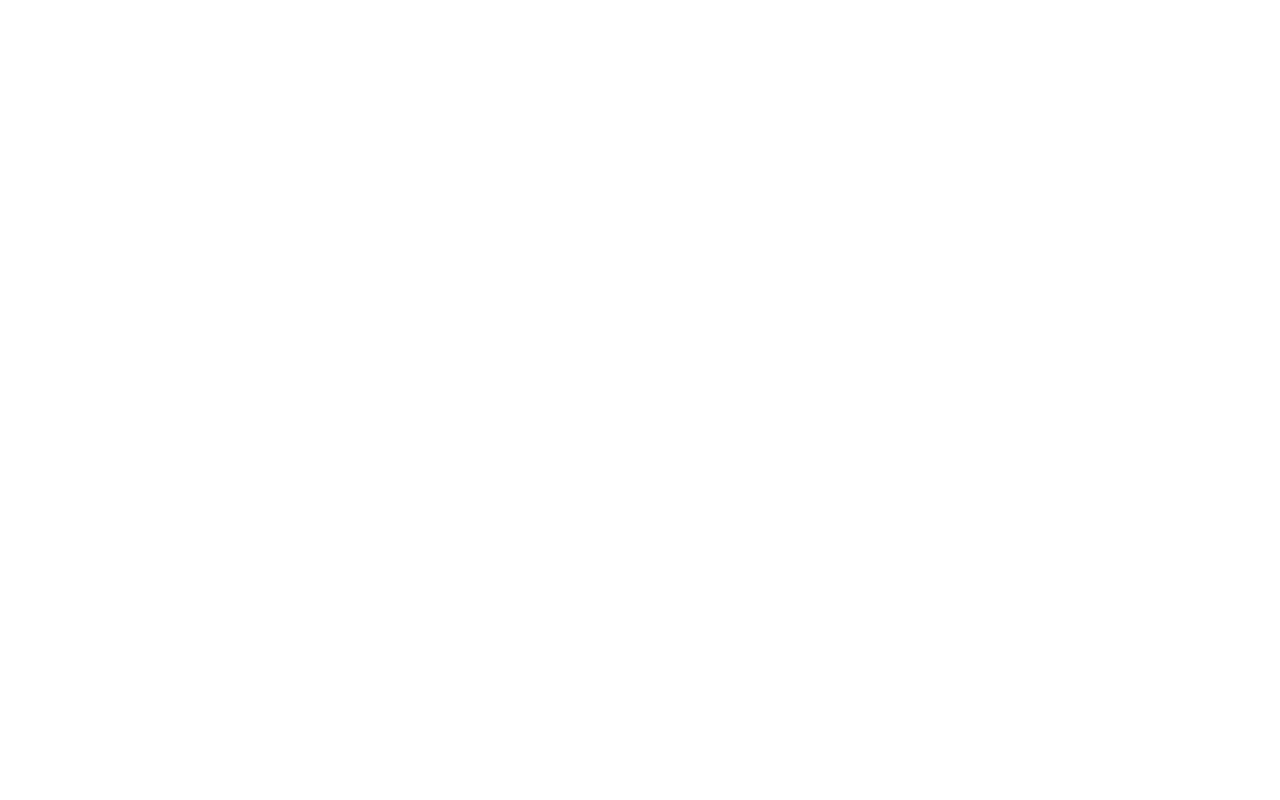
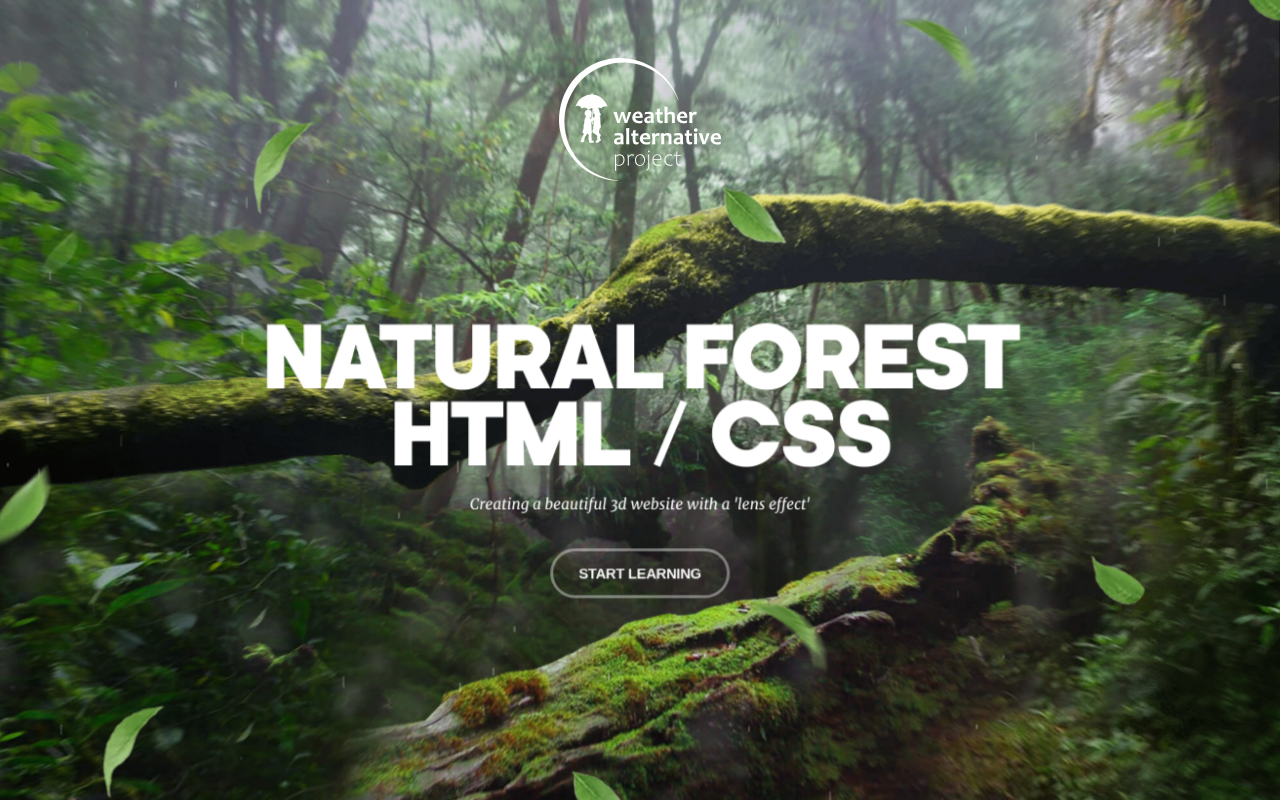
Before and after one commit to kazrias/parallax-intro, a plain HTML site: page index.html in a window 1280 px wide. Drawn offline with Linux system fonts and the light colour scheme.

Commit message:
project finished

```diff
--- a/css/main.css
+++ b/css/main.css
@@ -0,0 +1,124 @@
+* {
+  margin: 0;
+  padding: 0;
+  box-sizing: border-box;
+}
+
+:root {
+  --index: calc(1vw + 1vh);
+  --transition: 1.5s cubic-bezier(.05, .5, 0, 1);
+}
+
+@font-face {
+  font-family: kamerik-3d;
+  src: url(../fonts/kamerik205-heavy.woff2);
+  font-weight: 900;
+}
+
+@font-face {
+  font-family: merriweather-italic-3d;
+  src: url(../fonts/merriweather-regular-italic.woff2);
+}
+
+body {
+  background-color: #000;
+  color: #fff;
+  font-family: kamerik-3d;
+}
+
+.logo {
+  width: calc(var(--index)*7.8);
+  height: calc(var(--index)*7.8);
+  background-repeat: no-repeat;
+  position: absolute;
+  left: calc(50% - calc(var(--index)*7.8)/2);
+  top: calc(var(--index)*2.8);
+  z-index: 1;
+}
+
+.layers {
+  perspective: 1000px;
+  overflow: hidden;
+}
+
+.layers__container {
+  min-height: 500px;
+  height: 100vh;
+  transform-style: preserve-3d;
+  transform: rotateX(var(--move-y)) rotateY(var(--move-x));
+  will-change: transform;
+  transition: transform var(--transition);
+}
+
+.layers__item {
+  position: absolute;
+  inset: -5vw;
+  background-size: cover;
+  background-position: center;
+  display: flex;
+  align-items: center;
+  justify-content: center;
+}
+
+.layer-1 {
+  transform: translateZ(-55px) scale(1.06);
+}
+
+.layer-2 {
+  transform: translateZ(80px) scale(.88);
+}
+
+.layer-3 {
+  transform: translateZ(180px) scale(.8);
+}
+
+.layer-4 {
+  transform: translateZ(190px) scale(.9);
+}
+
+.layer-5 {
+  transform: translateZ(300px) scale(.9);
+}
+
+.layer-6 {
+  transform: translateZ(380px)f;
+}
+
+.hero-content {
+  font-size: calc(var(--index)*2.8);
+  text-align: center;
+  text-transform: uppercase;
+  letter-spacing: calc(var(--index)*-.15);
+  line-height: 1.35em;
+  margin-top: calc(var(--index)*6.5);
+}
+
+.hero-content span {
+  display: block;
+}
+
+.hero-content__p {
+  text-transform: none;
+  font-family: merriweather-italic-3d;
+  letter-spacing: normal;
+  font-size: calc(var(--index)*.73);
+  line-height: 3;
+}
+
+.button-start {
+  font-family: Arial;
+  font-weight: 600;
+  text-transform: uppercase;
+  font-size: calc(var(--index)*.71);
+  letter-spacing: -.02vw;
+  padding: calc(var(--index)*.71) calc(var(--index)*1.25);
+  background-color: transparent;
+  color: #fff;
+  border-radius: 10em;
+  border: rgb(255 255 255 /.4) 3px solid;
+  outline: none;
+  cursor: pointer;
+}
+.layer-4,.layer-5,.layer-6{
+  pointer-events: none;
+}
--- a/index.html
+++ b/index.html
@@ -1,12 +1,36 @@
 <!DOCTYPE html>
 <html lang="en">
+
 <head>
   <meta charset="UTF-8">
   <meta http-equiv="X-UA-Compatible" content="IE=edge">
   <meta name="viewport" content="width=device-width, initial-scale=1.0">
   <title>parallax-intro</title>
+  <link rel="stylesheet" href="./css/main.css">
 </head>
+
 <body>
+  <div class="logo" style="background-image: url(./img/logo.svg)"></div>
+  <section class="layers">
+    <div class="layers__container">
+      <div class="layers__item layer-1" style="background-image: url(./img/layer-1.jpg);"> </div>
+      <div class="layers__item layer-2" style="background-image: url(./img/layer-2.png);"></div>
+      <div class="layers__item layer-3">
+        <div class="hero-content">
+          <h1>Natural Forest<span>HTML / CSS</span></h1>
+          <div class="hero-content__p">Creating a beautiful 3d website with a 'lens effect'</div>
+          <button class="button-start">Start Learning</button>
+        </div>
+      </div>
+      <div class="layers__item layer-4">
+        <canvas class="rain"></canvas>
+      </div>
+      <div class="layers__item layer-5" style="background-image: url(./img/layer-5.png);"></div>
+      <div class="layers__item layer-6" style="background-image: url(./img/layer-6.png);"></div>
+    </div>
+  </section>
+  <script src="./js/app.js"></script>
+  <script src="./libs/rain.js"></script>
+</body>
 
-</body>
 </html>
--- a/js/app.js
+++ b/js/app.js
@@ -0,0 +1,8 @@
+document.addEventListener('mousemove', e => {
+  Object.assign(document.documentElement, {
+    style: `
+    --move-x:${(e.clientX-window.innerWidth/2)*-0.005}deg;
+    --move-y:${(e.clientY-window.innerHeight/2)*-0.01}deg;
+    `
+  })
+})
```
